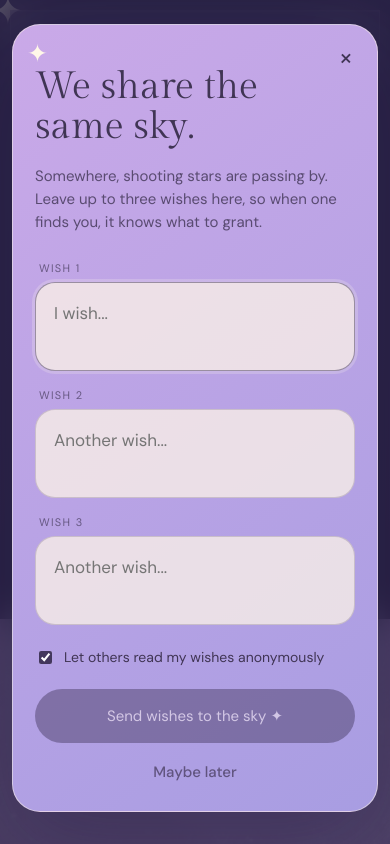
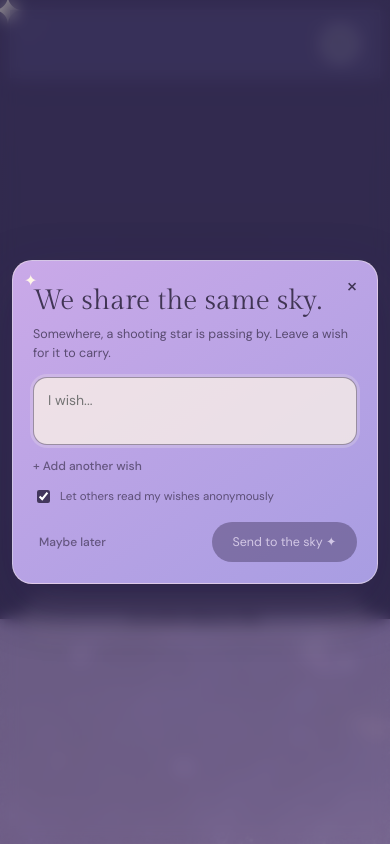
Before and after one commit to komaladhikari/Portfolio, a React (Vite) app in the folder frontend/: page / in a window 390 px wide. Shown: the top 844 px of the page. Built offline with nearby package versions, Linux system fonts and the light colour scheme.

Commit message:
pop up box size optimization

```diff
--- a/frontend/src/App.tsx
+++ b/frontend/src/App.tsx
@@ -52,7 +52,7 @@ function Portfolio() {
         <div className="route-page-shell">{page}</div>
       )}
 
-      <WishComposer />
+      <WishComposer isHome={route === 'home'} />
       <ShootingStarManager />
       <div className="edge-sparkle top" aria-hidden="true">✦</div>
     </main>
--- a/frontend/src/components/wishes/WishComposer.tsx
+++ b/frontend/src/components/wishes/WishComposer.tsx
@@ -1,34 +1,65 @@
 import { useEffect, useRef, useState } from 'react'
 import { useWishStore } from '../../hooks/useWishStore'
 
-const SESSION_KEY = 'komal-wish-welcome-seen'
-
-export function WishComposer() {
+export function WishComposer({ isHome }: { isHome: boolean }) {
   const { submitWish } = useWishStore()
-  const [open, setOpen] = useState(() => sessionStorage.getItem(SESSION_KEY) !== 'true')
-  const [wishes, setWishes] = useState(['', '', ''])
+  const [open, setOpen] = useState(isHome)
+  const [wishes, setWishes] = useState([''])
   const [shareAnonymously, setShareAnonymously] = useState(true)
   const firstInput = useRef<HTMLTextAreaElement>(null)
+  const dialog = useRef<HTMLFormElement>(null)
+  const wasHome = useRef(isHome)
+
+  const close = () => {
+    setOpen(false)
+    setWishes([''])
+  }
+
+  useEffect(() => {
+    if (isHome && !wasHome.current) setOpen(true)
+    if (!isHome) setOpen(false)
+    wasHome.current = isHome
+  }, [isHome])
 
   useEffect(() => {
     if (!open) return
     const previousOverflow = document.body.style.overflow
+    const previouslyFocused = document.activeElement
     document.body.style.overflow = 'hidden'
     firstInput.current?.focus()
 
-    const closeOnEscape = (event: KeyboardEvent) => {
+    const handleKeyboard = (event: KeyboardEvent) => {
       if (event.key === 'Escape') close()
+      if (event.key !== 'Tab' || !dialog.current) return
+
+      const focusable = Array.from(dialog.current.querySelectorAll<HTMLElement>(
+        'button:not([disabled]), textarea:not([disabled]), input:not([disabled])',
+      ))
+      const first = focusable[0]
+      const last = focusable[focusable.length - 1]
+      if (event.shiftKey && document.activeElement === first) {
+        event.preventDefault()
+        last?.focus()
+      } else if (!event.shiftKey && document.activeElement === last) {
+        event.preventDefault()
+        first?.focus()
+      }
     }
-    window.addEventListener('keydown', closeOnEscape)
+    window.addEventListener('keydown', handleKeyboard)
     return () => {
       document.body.style.overflow = previousOverflow
-      window.removeEventListener('keydown', closeOnEscape)
+      window.removeEventListener('keydown', handleKeyboard)
+      if (previouslyFocused instanceof HTMLElement) previouslyFocused.focus()
     }
   }, [open])
 
-  const close = () => {
-    sessionStorage.setItem(SESSION_KEY, 'true')
-    setOpen(false)
+  const addWish = () => {
+    if (wishes.length >= 3) return
+    setWishes((current) => [...current, ''])
+    requestAnimationFrame(() => {
+      const fields = dialog.current?.querySelectorAll<HTMLTextAreaElement>('textarea')
+      fields?.[fields.length - 1]?.focus()
+    })
   }
 
   const updateWish = (index: number, value: string) => {
@@ -40,7 +71,6 @@ export function WishComposer() {
     const filledWishes = wishes.map((wish) => wish.trim()).filter(Boolean)
     if (!filledWishes.length) return
     filledWishes.forEach((wish) => submitWish(wish, !shareAnonymously))
-    setWishes(['', '', ''])
     close()
   }
 
@@ -49,6 +79,7 @@ export function WishComposer() {
   return (
     <div className="wish-dialog-backdrop" role="presentation">
       <form
+        ref={dialog}
         className="wish-dialog welcome-wish-dialog"
         onSubmit={submit}
         role="dialog"
@@ -60,25 +91,28 @@ export function WishComposer() {
         <span className="wish-dialog-sparkle" aria-hidden="true">✦</span>
         <h2 id="wish-dialog-title">We share the same sky.</h2>
         <p className="wish-dialog-intro" id="wish-dialog-description">
-          Somewhere, shooting stars are passing by. Leave up to three wishes here, so when one finds you,
-          it knows what to grant.
+          Somewhere, a shooting star is passing by. Leave a wish for it to carry.
         </p>
 
         <div className="wish-fields">
           {wishes.map((wish, index) => (
             <label className="wish-field" key={index}>
-              <span>Wish {index + 1}</span>
               <textarea
                 ref={index === 0 ? firstInput : undefined}
                 maxLength={180}
                 rows={2}
                 value={wish}
                 onChange={(event) => updateWish(index, event.target.value)}
-                placeholder={index === 0 ? 'I wish...' : 'Another wish...'}
+                placeholder="I wish..."
+                aria-label={`Wish ${index + 1}`}
               />
             </label>
           ))}
         </div>
+
+        {wishes.length < 3 && (
+          <button className="add-wish" type="button" onClick={addWish}>+ Add another wish</button>
+        )}
 
         <label className="private-wish">
           <input
@@ -92,7 +126,7 @@ export function WishComposer() {
         <div className="wish-dialog-actions">
           <button className="maybe-later" type="button" onClick={close}>Maybe later</button>
           <button className="submit-wish" disabled={!wishes.some((wish) => wish.trim())} type="submit">
-            Send wishes to the sky ✦
+            Send to the sky ✦
           </button>
         </div>
       </form>
--- a/frontend/src/index.css
+++ b/frontend/src/index.css
@@ -1021,8 +1021,8 @@ h1 {
   display: grid;
   place-items: center;
   padding: 20px;
-  background: rgba(31, 25, 56, 0.72);
-  backdrop-filter: blur(18px);
+  background: rgba(31, 25, 56, 0.48);
+  backdrop-filter: blur(8px);
 }
 
 .wish-dialog {
@@ -1037,30 +1037,34 @@ h1 {
 }
 
 .welcome-wish-dialog {
-  width: min(680px, 100%);
+  width: min(400px, 100%);
   max-height: calc(100svh - 32px);
   overflow-y: auto;
-  padding: clamp(34px, 5vw, 58px);
+  padding: 27px 28px 24px;
+  border: 1px solid rgba(255, 247, 232, 0.42);
+  border-radius: 20px;
   background: linear-gradient(145deg, #caa9e8, #a89de2);
+  box-shadow: 0 20px 55px rgba(44, 29, 77, 0.25);
   text-align: left;
+  animation: wish-dialog-arrive 0.32s ease-out both;
 }
 
 .wish-dialog-sparkle {
   position: absolute;
-  top: 12px;
-  left: 14px;
+  top: 9px;
+  left: 11px;
   color: #fff7e8;
-  font-size: 25px;
+  font-size: 16px;
 }
 
 .wish-dialog-close {
   position: absolute;
-  top: 14px;
-  right: 18px;
+  top: 9px;
+  right: 13px;
   border: 0;
   color: #403554;
   background: transparent;
-  font-size: 26px;
+  font-size: 22px;
   cursor: pointer;
 }
 
@@ -1078,32 +1082,23 @@ h1 {
 }
 
 .welcome-wish-dialog h2 {
-  margin: 0 0 18px;
-  font-size: clamp(38px, 5vw, 58px);
-  line-height: 1.05;
+  margin: 0 24px 8px 0;
+  font-size: 30px;
+  line-height: 1.1;
 }
 
 .wish-dialog-intro {
   max-width: 590px;
-  margin: 0 0 26px;
+  margin: 0 0 15px;
   color: rgba(64, 53, 84, 0.8);
-  font-size: clamp(16px, 2vw, 19px);
-  line-height: 1.55;
+  font-size: 13px;
+  line-height: 1.5;
 }
 
 .wish-fields {
   display: grid;
-  grid-template-columns: repeat(3, minmax(0, 1fr));
-  gap: 12px;
-}
-
-.wish-field span {
-  display: block;
-  margin: 0 0 7px 4px;
-  color: rgba(64, 53, 84, 0.68);
-  font-size: 11px;
-  letter-spacing: 0.12em;
-  text-transform: uppercase;
+  grid-template-columns: 1fr;
+  gap: 7px;
 }
 
 .wish-dialog textarea {
@@ -1120,9 +1115,13 @@ h1 {
 }
 
 .wish-field textarea {
-  min-height: 116px;
+  min-height: 70px;
+  padding: 12px 14px;
+  border-radius: 14px;
+  font-size: 14px;
   resize: none;
   background: rgba(255, 247, 232, 0.72);
+  animation: wish-field-arrive 0.25s ease-out both;
 }
 
 .wish-field textarea:focus {
@@ -1134,34 +1133,52 @@ h1 {
   display: flex;
   align-items: center;
   gap: 9px;
-  margin: 18px 0;
-  font-size: 14px;
+  margin: 12px 0 0;
+  gap: 7px;
+  color: rgba(64, 53, 84, 0.76);
+  font-size: 11.5px;
   text-align: left;
 }
 
 .private-wish input {
+  width: 13px;
+  height: 13px;
   accent-color: #43375d;
+}
+
+.add-wish {
+  margin-top: 8px;
+  padding: 0;
+  border: 0;
+  color: rgba(64, 53, 84, 0.7);
+  background: transparent;
+  font: 500 12px 'DM Sans', sans-serif;
+  cursor: pointer;
+}
+
+.add-wish:hover {
+  color: #43375d;
 }
 
 .wish-dialog-actions {
   display: flex;
   align-items: center;
   justify-content: space-between;
-  gap: 18px;
-  margin-top: 22px;
+  gap: 12px;
+  margin-top: 16px;
 }
 
 .maybe-later {
   border: 0;
   color: rgba(64, 53, 84, 0.7);
   background: transparent;
-  font: 500 15px 'DM Sans', sans-serif;
+  font: 500 12px 'DM Sans', sans-serif;
   cursor: pointer;
 }
 
 .submit-wish {
   min-width: 210px;
-  height: 54px;
+  height: 40px;
   border: 0;
   border-radius: 999px;
   color: #fff7e8;
@@ -1170,14 +1187,24 @@ h1 {
 }
 
 .welcome-wish-dialog .submit-wish {
-  min-width: 240px;
-  padding: 0 26px;
-  font-size: 15px;
+  min-width: 150px;
+  padding: 0 18px;
+  font-size: 12.5px;
 }
 
 .submit-wish:disabled {
   opacity: 0.45;
   cursor: not-allowed;
+}
+
+@keyframes wish-dialog-arrive {
+  from { opacity: 0; transform: scale(0.97) translateY(5px); }
+  to { opacity: 1; transform: scale(1) translateY(0); }
+}
+
+@keyframes wish-field-arrive {
+  from { opacity: 0; transform: translateY(-4px); }
+  to { opacity: 1; transform: translateY(0); }
 }
 
 /* Shooting star interaction */
@@ -1742,23 +1769,23 @@ h1 {
   }
 
   .wish-dialog-backdrop {
-    align-items: start;
+    align-items: center;
     overflow-y: auto;
     padding: 12px;
   }
 
   .welcome-wish-dialog {
-    margin: 12px 0;
-    padding: 42px 22px 28px;
-    border-radius: 28px;
+    margin: 0;
+    padding: 25px 20px 21px;
+    border-radius: 20px;
   }
 
   .welcome-wish-dialog h2 {
-    font-size: 38px;
+    font-size: 28px;
   }
 
   .wish-dialog-intro {
-    font-size: 15px;
+    font-size: 12.5px;
   }
 
   .wish-fields {
@@ -1766,17 +1793,17 @@ h1 {
   }
 
   .wish-field textarea {
-    min-height: 82px;
+    min-height: 66px;
   }
 
   .wish-dialog-actions {
-    align-items: stretch;
-    flex-direction: column-reverse;
+    align-items: center;
+    flex-direction: row;
   }
 
   .welcome-wish-dialog .submit-wish {
-    width: 100%;
-    min-width: 0;
+    width: auto;
+    min-width: 145px;
   }
 }
 
```
